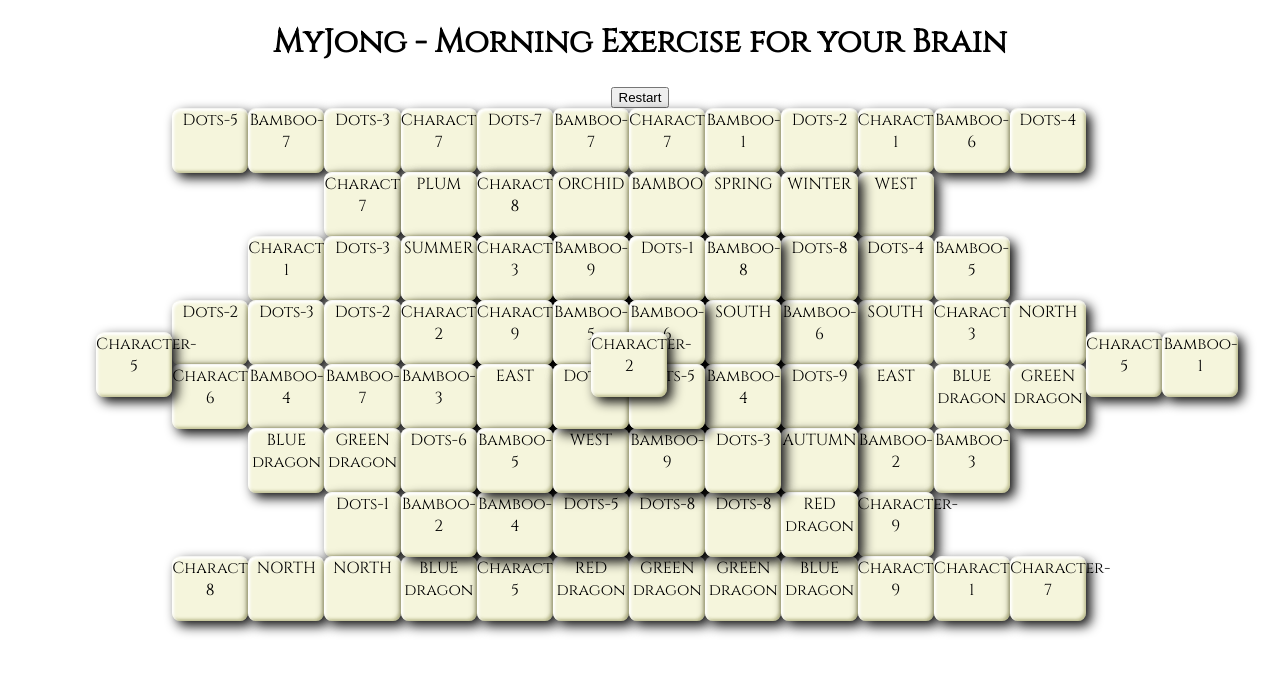
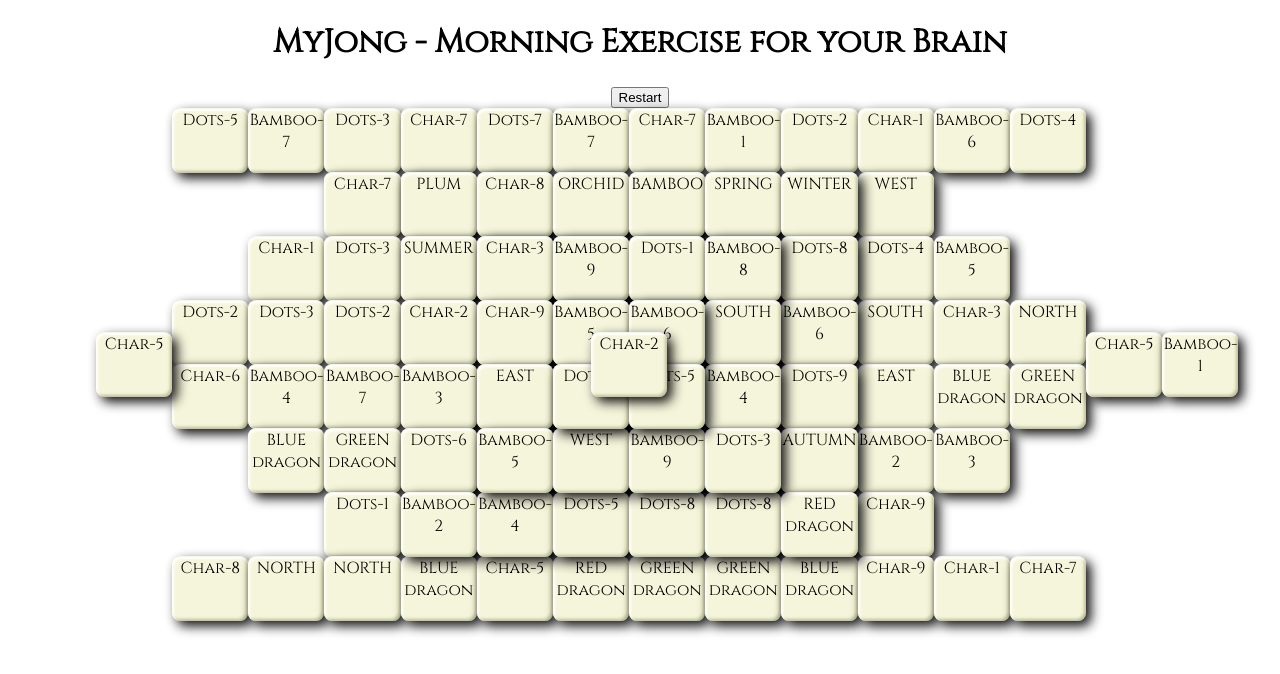
Before and after one commit to chingu-voyages/V15-solo-vansi42, a React (Create React App) app: page / in a window 1280 px wide. Shown: the top 674 px of the page. Built offline with nearby package versions, Linux system fonts and the light colour scheme; the HTML template or start-up script is replaced by a standard one.

Commit message:
Added readme, fixed naming, added comments

```diff
--- a/src/Board.js
+++ b/src/Board.js
@@ -4,14 +4,11 @@ import Tile from "./Tile";
 import { scrambleArray, isFlower, isSeason, compArray } from "./helpers";
 
 class Board extends Component {
-  // Layout:
-  // Layer 0: 12-8-10-12-12-10-8-12
-  // Layer 1: 6 X 6
-  // Layer 2: 4 X 4
-  // Layer 3: 2 X 2
-  // Layer 4: 1
-  // Left: 1
-  // Right: 2
+  // Layout for classic game.
+  // Layer 0 row 0 has 12 tiles
+  // Layer 0 row 1 has 8 tiles
+  // And so on...
+
   static defaultProps = {
     settings: {
       0: [12, 8, 10, 12, 12, 10, 8, 12],
@@ -32,6 +29,7 @@ class Board extends Component {
       pairsLeft: Object.keys(newBoard).length / 2,
       selected: null
     };
+    this.handleChoice = this.handleChoice.bind(this);
     this.checkIfPair = this.checkIfPair.bind(this);
     this.restart = this.restart.bind(this);
   }
@@ -49,7 +47,7 @@ class Board extends Component {
     // Numbers
     for (let i = 1; i <= 9; i++) {
       for (let j = 1; j <= 4; j++) {
-        tilesList.push("Dots-" + i, "Bamboo-" + i, "Character-" + i);
+        tilesList.push("Dots-" + i, "Bamboo-" + i, "Char-" + i);
       }
     }
     // Winds
@@ -67,22 +65,29 @@ class Board extends Component {
     return tilesList;
   }
 
+  // createBoard()
+  // Returns the main object for the game, initialized for a new game.
+  // The keys are the tiles coordinates (layer, row, position)
+  // Each tile has 3 attributes:
+  // - face: the "picture" on it
+  // - isRemoved: if true, don't display it
+  // - isAvailable: Can it be removed in the current move?
   createBoard() {
     let newBoard = {};
-    let tiles = scrambleArray(this.getTilesList());
-    // each tile has coords: layer, row, position
+    // Shuffle the tiles
+    const tiles = scrambleArray(this.getTilesList());
     let layer = 0,
       row = 0,
       position = 0,
       isAvailable = "";
+
     for (let i = 0; i < tiles.length; i++) {
       isAvailable = this.isAvailable({ layer, row, position });
       newBoard[[layer, row, position]] = {
         face: tiles[i],
-        isFound: false,
+        isRemoved: false,
         isAvailable: isAvailable
       };
-
       position++;
       if (position === this.props.settings[layer][row]) {
         position = 0;
@@ -102,22 +107,21 @@ class Board extends Component {
     return newBoard;
   }
 
-  // Check if tile is available
+  // isAvailable(t):
+  // Check if tile t can be removed.
   // e.i. at least one of its sides is empty and there are no tiles covering it.
-  // Param: t
-  // On the first time this runs, the board isn't initialized yet. then t is an object {layer, row, position}.
-  // If the board is initialized, then t stands for the tile's index.
+  // t contains the tile's coordinates.
+  // This function is used only to initialize the "isAvailable" attribute for each tile.
   isAvailable(t) {
-    // Initializing
     let { layer, row, position } = t;
     return (
-      // First tile in row
+      // First tile in row and edge cases
       (position === 0 &&
         !(row === 3 && layer === 0) &&
         !(row === 4 && layer === 0) &&
         layer !== "right" &&
         layer !== 3) ||
-      // Last tile in row
+      // Last tile in row and edge cases
       (position === this.props.settings[layer][row] - 1 &&
         !(row === 3 && layer === 0) &&
         !(row === 4 && layer === 0) &&
@@ -125,6 +129,8 @@ class Board extends Component {
     );
   }
 
+  // updateAvailability(t):
+  // Every time a tile is removed we need to upadte the availability for its neighbors.
   updateAvailability(t) {
     let [layer, row, position] = t;
     let newBoard = this.state.board;
@@ -132,7 +138,7 @@ class Board extends Component {
     // update tile to the left
     if (
       position > 0 &&
-      !newBoard[[layer, row, position - 1].join(",")].isFound
+      !newBoard[[layer, row, position - 1].join(",")].isRemoved
     ) {
       newBoard[[layer, row, position - 1].join(",")].isAvailable = true;
     }
@@ -164,6 +170,9 @@ class Board extends Component {
     return newBoard;
   }
 
+  // restart():
+  // Starts a new game.
+  // creates a new board (shuffled)
   restart() {
     let newBoard = this.createBoard();
     this.setState({
@@ -173,6 +182,8 @@ class Board extends Component {
     });
   }
 
+  // checkIfPair(t):
+  // returns true if the tile t matches the tile that was previously selected.
   checkIfPair(t) {
     const selectedID = this.state.selected;
     let isPair = false;
@@ -187,14 +198,19 @@ class Board extends Component {
     ) {
       isPair = true;
     }
-    if (!isPair) {
+    return isPair;
+  }
+  // handleChoice(t):
+  // if t matches the previously selected tile - remove them from the board.
+  // else, set t as the new selected tile.
+  handleChoice(t) {
+    if (!this.checkIfPair(t)) {
       this.setState({ selected: t });
     } else {
       let newBoard = this.state.board;
-      newBoard[t].isFound = true;
-      newBoard[this.state.selected].isFound = true;
       let pairsLeft = this.state.pairsLeft - 1;
-
+      newBoard[t].isRemoved = true;
+      newBoard[this.state.selected].isRemoved = true;
       newBoard = this.updateAvailability(t);
       newBoard = this.updateAvailability(this.state.selected);
       this.setState({
@@ -206,6 +222,7 @@ class Board extends Component {
   }
 
   render() {
+    // Game over
     if (this.state.pairsLeft === 0) {
       return (
         <div>
@@ -215,15 +232,14 @@ class Board extends Component {
       );
     } else {
       const board = this.state.board;
-      //console.log(board);
       const tiles = Object.keys(board).map((key, i) => (
         <Tile
           face={board[key].face}
           isAvailable={board[key].isAvailable}
-          checkIfPair={this.checkIfPair}
+          handleChoice={this.handleChoice}
           curr={this.state.selected}
           isSelected={compArray(this.state.selected, key.split(","))}
-          isFound={board[key].isFound}
+          isRemoved={board[key].isRemoved}
           layer={key.split(",")[0]}
           row={key.split(",")[1]}
           position={key.split(",")[2]}
--- a/src/Tile.css
+++ b/src/Tile.css
@@ -30,6 +30,6 @@
   box-sizing: border-box;
 }
 
-.tile.found {
+.tile.removed {
   visibility: hidden;
 }
--- a/src/Tile.js
+++ b/src/Tile.js
@@ -10,7 +10,7 @@ class Tile extends Component {
 
   handleClick(e) {
     if (this.props.isAvailable) {
-      this.props.checkIfPair([
+      this.props.handleChoice([
         this.props.layer,
         this.props.row,
         this.props.position
@@ -27,7 +27,7 @@ class Tile extends Component {
       "tile " +
       this.props.face +
       (this.props.isSelected ? " selected" : "") +
-      (this.props.isFound ? " found" : "");
+      (this.props.isRemoved ? " removed" : "");
     let top = height * this.props.row + height * this.props.layer;
     let left = width * this.props.position;
     if (
@@ -52,7 +52,6 @@ class Tile extends Component {
           left: left + "%",
           top: top + "%",
           zIndex: this.props.layer
-          //backgroundImage: "url('/assets/" + this.props.face + ".png')"
         }}
         face={this.props.face}
         onClick={this.handleClick}
--- a/src/helpers.js
+++ b/src/helpers.js
@@ -1,24 +1,25 @@
+// scrambleArray(arr):
+// return a new array with all of arr's elements in a shuffled order.
 function scrambleArray(arr) {
-  let mixedBoard = [],
+  let mixedArray = [],
     tries = 3;
 
   for (let i = 0; i < arr.length; i++) {
     tries = 3;
     let rand = Math.floor(Math.random() * arr.length);
-    while (typeof mixedBoard[rand] !== undefined && tries > 0) {
+    while (typeof mixedArray[rand] !== undefined && tries > 0) {
       rand = Math.floor(Math.random() * arr.length);
       tries--;
     }
-    while (typeof mixedBoard[rand] !== "undefined") {
+    while (typeof mixedArray[rand] !== "undefined") {
       rand++;
       if (rand >= arr.length) {
         rand = 0;
       }
     }
-
-    mixedBoard[rand] = arr[i];
+    mixedArray[rand] = arr[i];
   }
-  return mixedBoard;
+  return mixedArray;
 }
 
 function isFlower(t) {
@@ -29,6 +30,9 @@ function isSeason(t) {
   return ["AUTUMN", "WINTER", "SPRING", "SUMMER"].includes(t);
 }
 
+// compArray(a1, a2):
+// a1 and a2 are arrays.
+// returns true if a1 == a2.
 function compArray(a1, a2) {
   if (
     (a1 === null && a2 !== null) ||
@@ -47,4 +51,5 @@ function compArray(a1, a2) {
   }
   return same;
 }
+
 export { scrambleArray, isFlower, isSeason, compArray };
```
Also changed, not shown: 1 other file (tests, documents, lock files or other folders).
